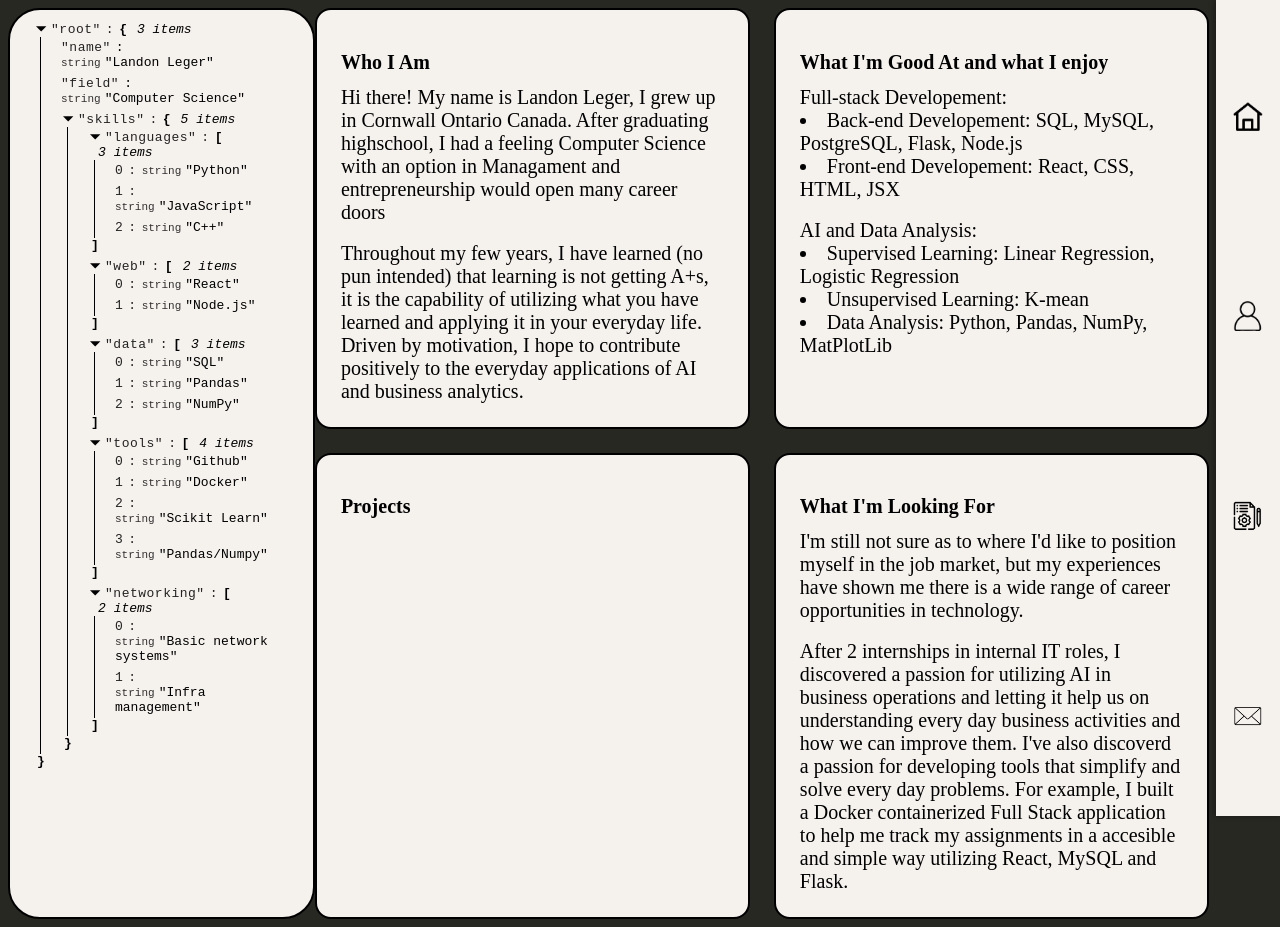
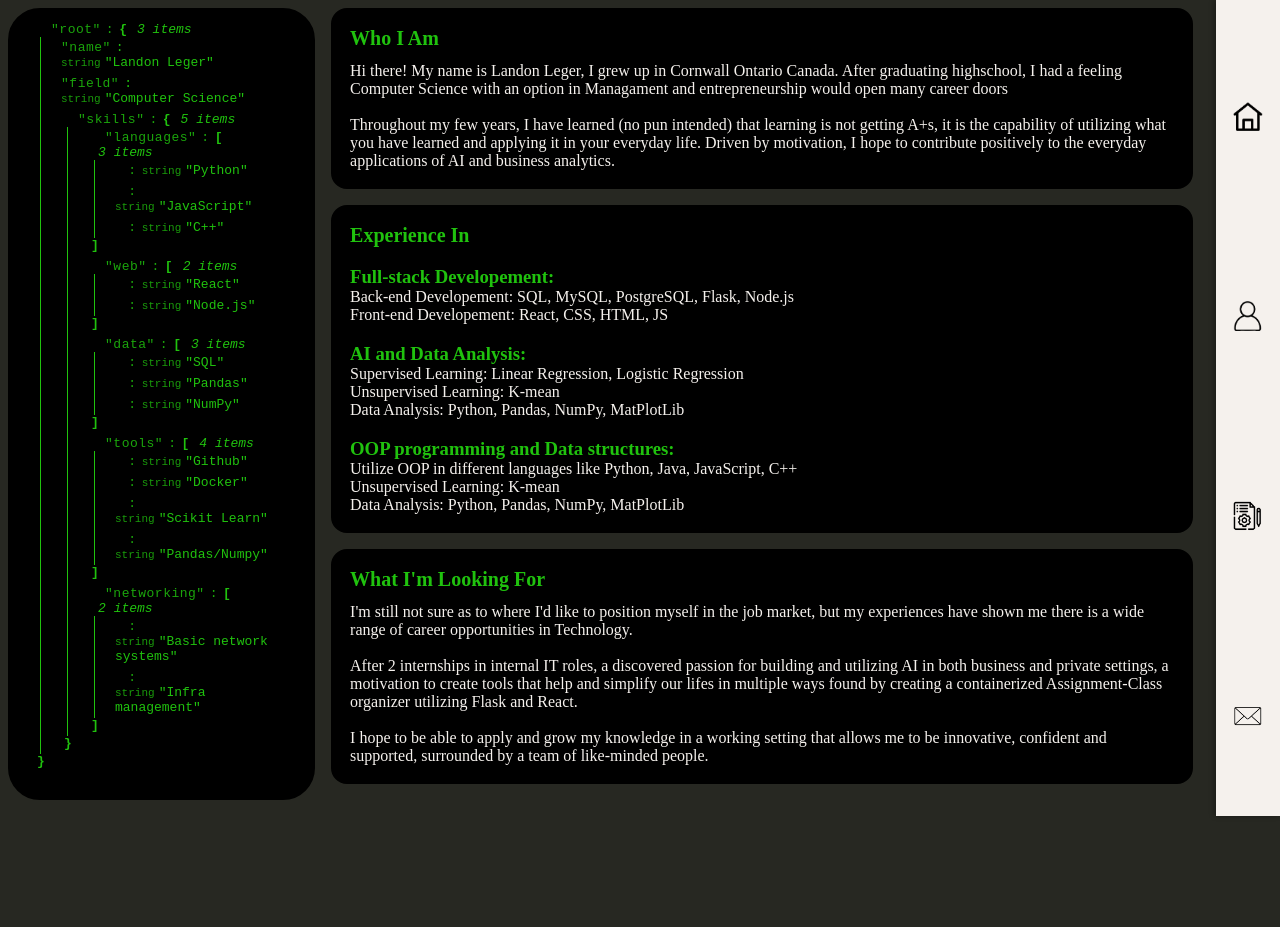
Before and after one commit to llege072/Online-Resume, a React (Create React App) app: page /about in a window 1280 px wide. After the commit the page ends 808 px from the top, so only its background shows below. Built offline with nearby package versions, Linux system fonts and the light colour scheme.

Commit message:
Worked on css files

```diff
--- a/src/components/aboutMe.js
+++ b/src/components/aboutMe.js
@@ -18,19 +18,19 @@ function AboutMe(){
     const customTheme = {
 
         // background
-        base00: "#F5F1ED",
+        base00: "black",
 
         //num of items
-        base04: "#000",
+        base04: "#20C20E",
 
         //color of column
-        base07: "#000",
+        base07: "#20C20E",
 
         //Values
-        base09: "#000",
+        base09: "#20C20E",
 
-        base01:"#000",
-        base02: "#000",
+        base01:"#20C20E",
+        base02: "#20C20E",
         base03: "#000",
         base05: "#000",
         base06: "#000",
@@ -49,48 +49,59 @@ function AboutMe(){
                 <div className="json-box">
                     <ReactJson src={data} theme={customTheme} collapsed={false} />
                 </div>
-                <div className="about-container">
+                <div>
                     <div className="about-card">
-                        <h2>Who I Am</h2>
-                        <p>Hi there! My name is Landon Leger, I grew up in Cornwall Ontario Canada.
-                           After graduating highschool, I had a feeling Computer Science with an option in Managament
-                           and entrepreneurship would open many career doors
-                        </p>
-                        <br/>
-                        <p>Throughout my few years, I have learned (no pun intended) that learning is not getting A+s, it is the capability of utilizing what you have learned and applying it in your everyday life. Driven by motivation, I hope to contribute positively to the everyday applications of AI and business analytics.</p>
-
+                        <div className="about-card-text">
+                            <h2>Who I Am</h2>
+                            <p>Hi there! My name is Landon Leger, I grew up in Cornwall Ontario Canada.
+                            After graduating highschool, I had a feeling Computer Science with an option in Managament
+                            and entrepreneurship would open many career doors
+                            </p>
+                            <br/>
+                            <p>Throughout my few years, I have learned (no pun intended) that learning is not getting A+s, it is the capability of utilizing what you have learned and applying it in your everyday life. Driven by motivation, I hope to contribute positively to the everyday applications of AI and business analytics.</p>
+                        </div>
                     </div>
 
                     <div className="about-card">
-                        <h2>What I'm Good At and what I enjoy</h2>
-                        <p>Full-stack Developement:</p>
-                        <li>Back-end Developement: SQL, MySQL, PostgreSQL, Flask, Node.js</li>
-                        <li>Front-end Developement: React, CSS, HTML, JSX</li>
+                        <div className="about-card-text">
+                            <h2>Experience In</h2>
+                            <h3>Full-stack Developement:</h3>
+                            <p>Back-end Developement: SQL, MySQL, PostgreSQL, Flask, Node.js</p>
+                            <p>Front-end Developement: React, CSS, HTML, JS</p>
 
-                        <br />
+                            <h3>AI and Data Analysis:</h3>
+                            <p>Supervised Learning: Linear Regression, Logistic Regression</p>
+                            <p>Unsupervised Learning: K-mean</p>
+                            <p>Data Analysis: Python, Pandas, NumPy, MatPlotLib</p>
 
-                        <p>AI and Data Analysis:</p>
-                        <li>Supervised Learning: Linear Regression, Logistic Regression</li>
-                        <li>Unsupervised Learning: K-mean</li>
-                        <li>Data Analysis: Python, Pandas, NumPy, MatPlotLib</li>
+                            <h3>OOP programming and Data structures:</h3>
+                            <p>Utilize OOP in different languages like Python, Java, JavaScript, C++</p>
+                            <p>Unsupervised Learning: K-mean</p>
+                            <p>Data Analysis: Python, Pandas, NumPy, MatPlotLib</p>
+                        </div>
                     </div>
 
                     <div className="about-card">
-                        <h2>Projects</h2>
-                    </div>
+                        <div className="about-card-text">
+                            <h2>What I'm Looking For</h2>
 
-                    <div className="about-card">
-                        <h2>What I'm Looking For</h2>
+                            <p>I'm still not sure as to where I'd like to position myself in the job market, but my experiences have shown me there is a wide range
+                            of career opportunities in Technology.</p>
 
-                        <p>I'm still not sure as to where I'd like to position myself in the job market, but my experiences have shown me there is a wide range
-                        of career opportunities in technology.</p>
+                            <br />
 
-                        <br />
+                            <p>After 2 internships in internal IT roles, a discovered passion for building
+                            and utilizing AI in both business and private settings, a motivation to create
+                            tools that help and simplify our lifes in multiple ways found by creating a
+                            containerized Assignment-Class organizer utilizing Flask and React.
+                            </p>
 
-                        <p>After 2 internships in internal IT roles, I discovered a passion for utilizing AI in business operations
-                        and letting it help us on understanding every day business activities and how we can improve them. I've also discoverd a passion for developing tools that simplify and solve every day problems.
-                        For example, I built a Docker containerized Full Stack application to help me track my assignments in a accesible and simple way utilizing
-                        React, MySQL and Flask.</p>
+                            <br />
+
+                            <p>I hope to be able to apply and grow my knowledge in a working setting
+                               that allows me to be innovative, confident and supported,
+                               surrounded by a team of like-minded people.</p>
+                        </div>
                     </div>
                 </div>
             </div>
--- a/src/styles/AboutMe.css
+++ b/src/styles/AboutMe.css
@@ -2,9 +2,8 @@
 
 .content{
     display: flex;
+
     padding:0px;
-    width: auto;
-    height: auto;
 }
 
 .json-box{
@@ -13,68 +12,63 @@
     border: 2px solid black;
     border-radius: 2em;
 
-    background-color: #F5F1ED;
+    background-color: black;
 
     padding: 2%;
     padding-top:1%;
 
-    height: auto;
-    padding-bottom: 0;
-
 }
 
-.box{
 
-    flex: 1;
-    flex-direction: column;
-    background-color: #F5F1ED;
-    border: 2px solid black;
-    border-radius: 1em;
-}
-
-.who{
-    width:50%;
-
-    background-color: rgb(39, 40, 34);;
-    border-radius: 1em;
-
-    margin: 1%;
-}
-
-.about-container{
-    display: grid;
-    grid-template-columns: repeat(2, 1fr);
-    gap: 1.5rem;
-    width: 100%;
-    height:100%;
-    }
 
 .about-card{
     flex: 1 1 calc(50% - 1.5rem);
 
-    background: #F5F1ED;
+    background: #000;
 
     border: 2px solid #000;
     border-radius: 1em;
 
-    padding: 1.5rem;
+
+    margin: 1em;
+    margin-top: 0;
     width: auto;
     height: auto;
 }
 
 .about-card h2 {
+    margin-top:0;
     margin-bottom: 0.75rem;
+
     font-size: 1.25rem;
     font-weight: bold;
+
+    color: #20C20E;
+
+
 }
 
 .about-card p {
-    margin: 0;
-    font-size: 20px;
+    margin:0;
+
+    color:#F5F1ED;
 }
 
 .about-card li {
     margin: 0;
     padding: 0;
-    font-size: 20px;
+    font-size: 15px;
+
+
+    list-style-type: none;
 }
+
+.about-card h3 {
+
+    margin-bottom:0;
+    color: #20C20E
+}
+
+.about-card-text{
+    padding: 2%;
+}
--- a/src/styles/Homebar.css
+++ b/src/styles/Homebar.css
@@ -4,7 +4,7 @@
   top: 0;
   width:5%;
   height: 100%;
-  background-color:#F5F1ED;;
+  background-color:#F5F1ED;
   display: flex;
   flex-direction: column;
   align-items: center;
```
